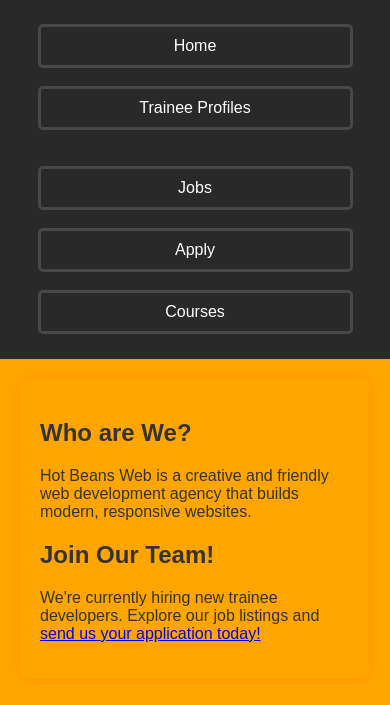
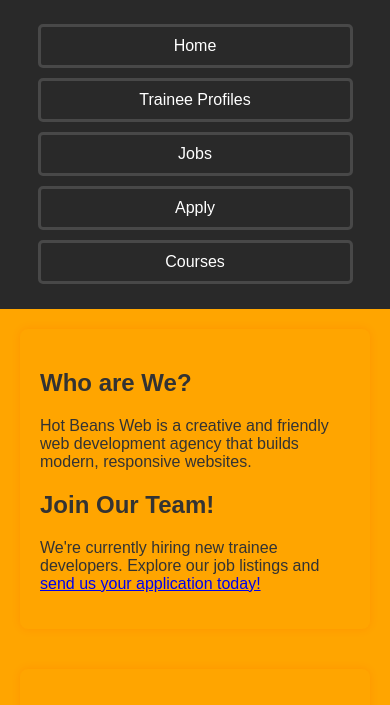
Before and after one commit to DuckComic/15-2_single_page, a plain HTML site: page index.html in a window 390 px wide. Shown: the part 81-786 px from the top of the page. Drawn offline with Linux system fonts and the light colour scheme.

Commit message:
fixed dispaly issues for nav bar when viewing on mobile

```diff
--- a/mycss/style.css
+++ b/mycss/style.css
@@ -129,7 +129,8 @@
 /* Responsive design */
 @media screen and (max-width: 768px) {
   nav ul {
-    flex-direction: column;
+    display: inline;
+    /* flex-direction: column; */
     gap: 8px;
   }
 
```
